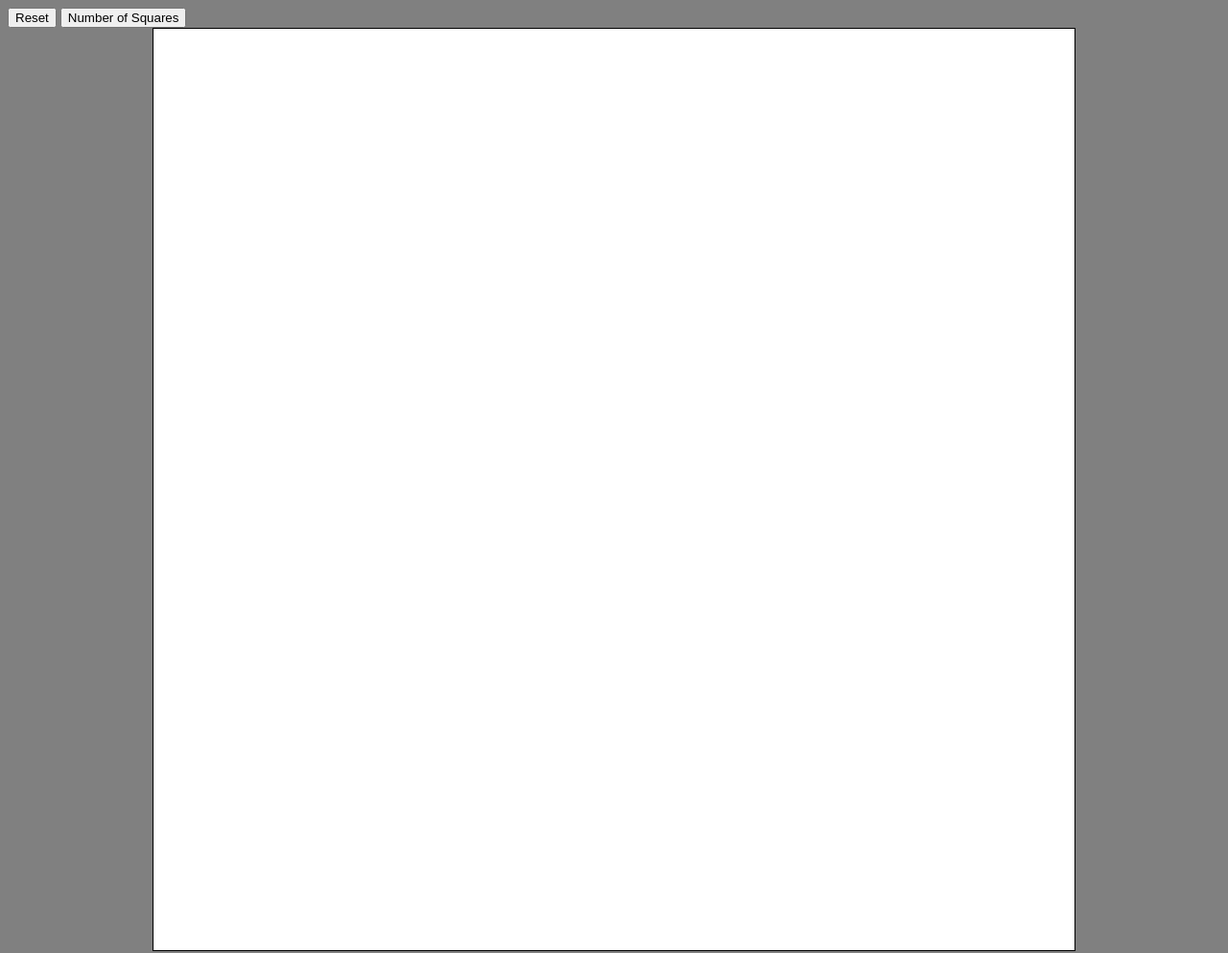
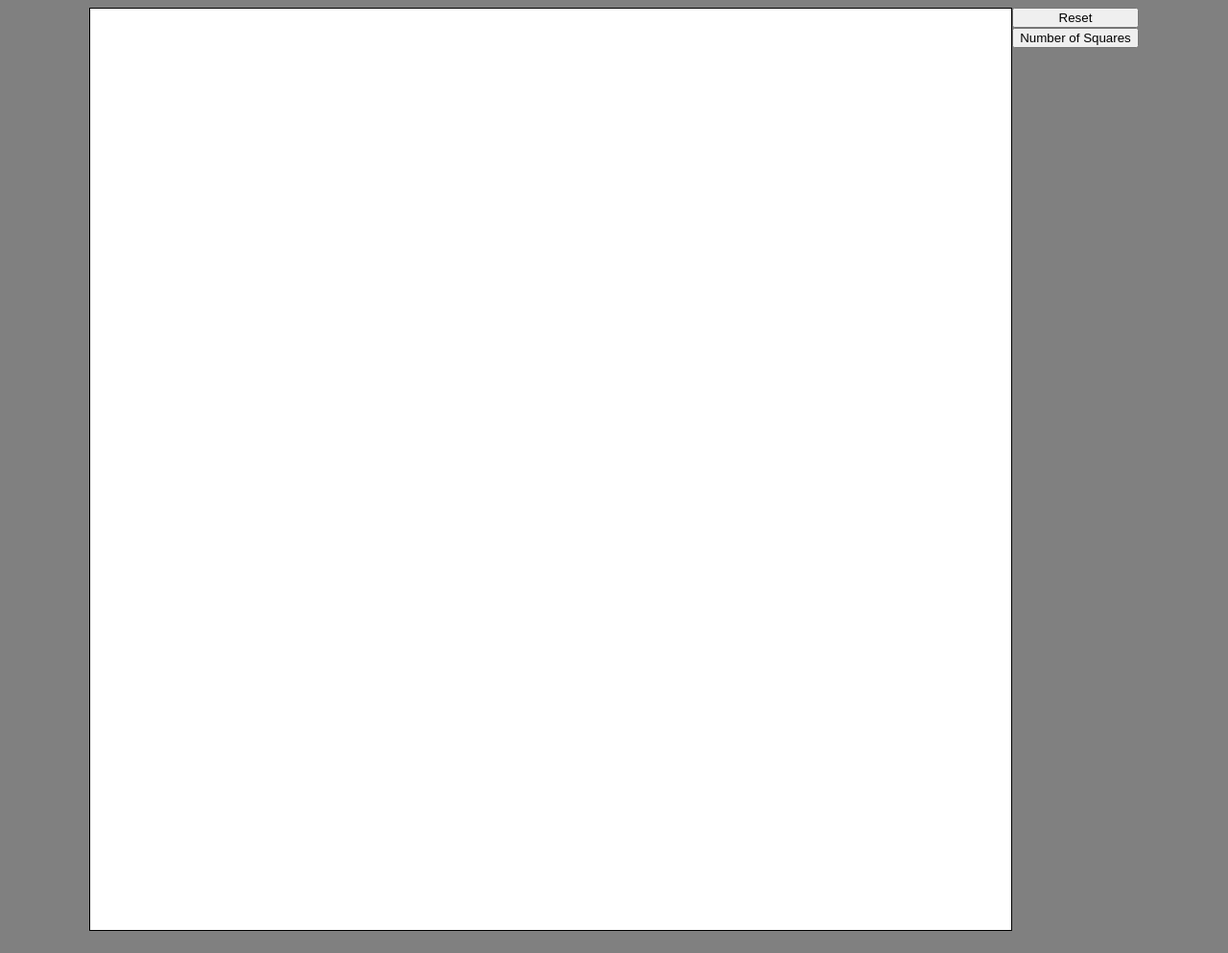
Before and after one commit to DragonWraithus/etch_a_sketch, a plain HTML site: page index.html in a window 1280 px wide. Shown: the whole page at 96% size. Drawn offline with Linux system fonts and the light colour scheme.

Commit message:
Rearranged elements. New div.

```diff
--- a/index.html
+++ b/index.html
@@ -6,10 +6,11 @@
 	<link href="./styles/style.css" rel='stylesheet' type='text/css'>
 </head>
 <body>
-	<button class='reset'>Reset</button>
-	<button class='squares'>Number of Squares</button>
-
 	<div class="sketch_container"></div>
+	<div class='controls'>
+		<button class='reset'>Reset</button>
+		<button class='squares'>Number of Squares</button>
+	</div>
 	<script src="./scripts/index.js"></script>
 </body>
 </html>
--- a/styles/style.css
+++ b/styles/style.css
@@ -1,5 +1,9 @@
 body {
 	background: grey;
+	display: flex;
+	flex-direction: row;
+	justify-content: center;
+	align-items: flex-start;
 }
 
 .sketch_container {
@@ -23,3 +27,8 @@ body {
 .col {
 	display: flex;
 }
+
+.controls {
+	display: flex;
+	flex-direction: column;
+}
```
